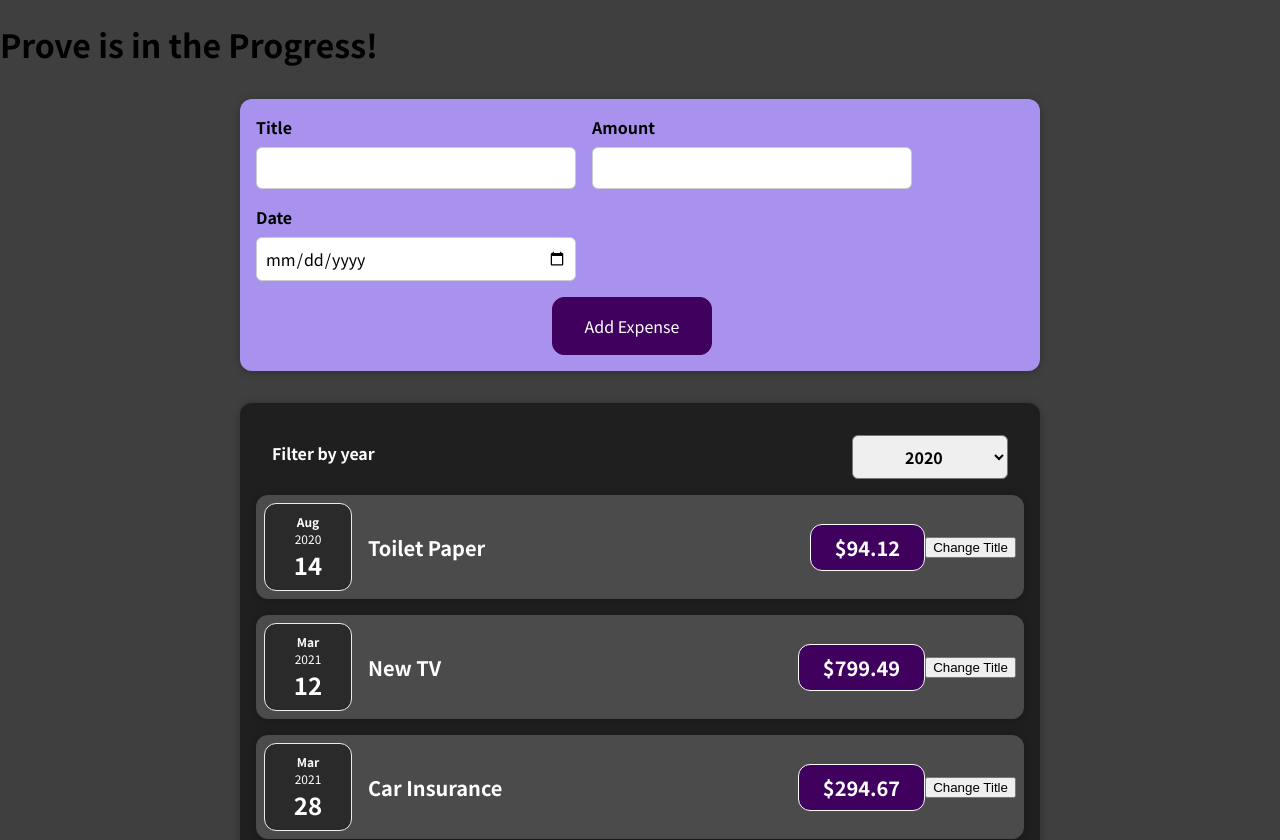
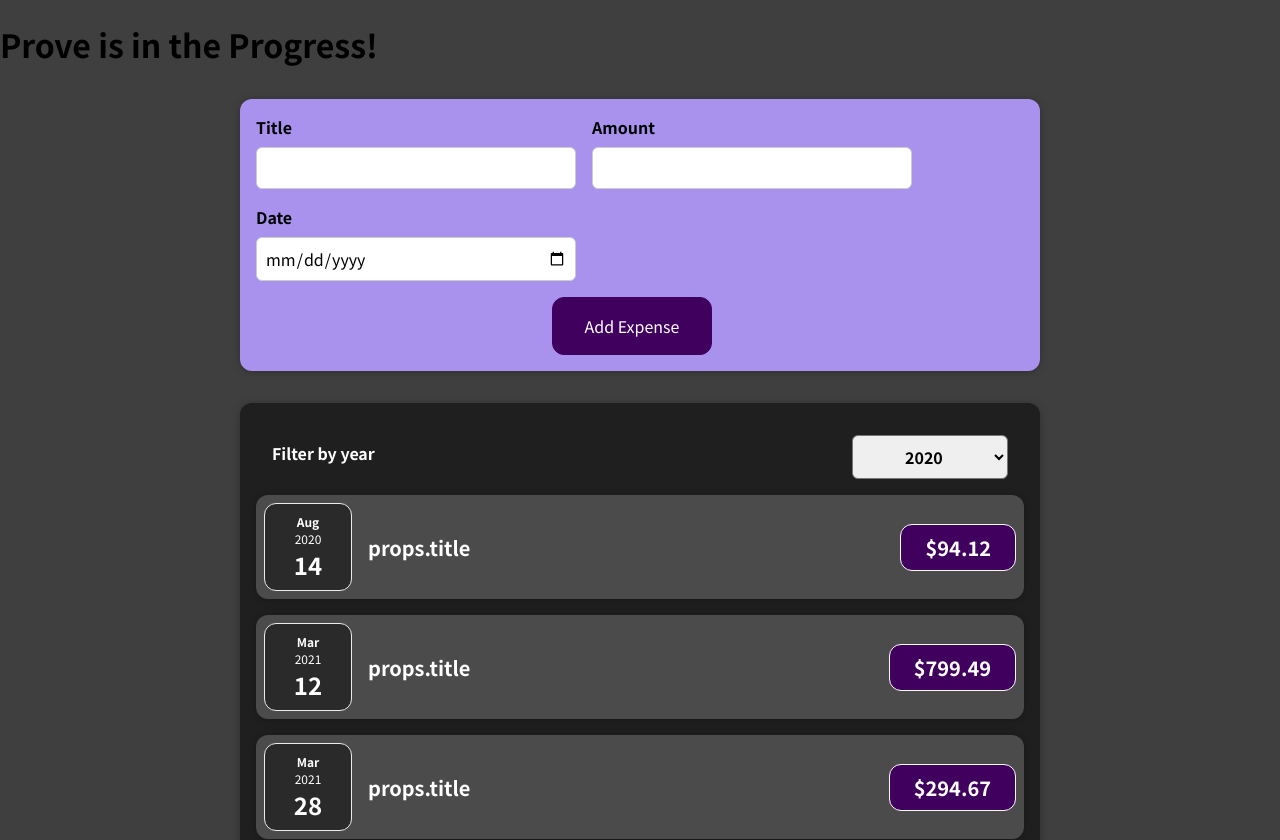
Before and after one commit to Fabulousman23/reactappfromUDM, a React (Create React App) app: page / in a window 1280 px wide. Shown: the top 840 px of the page. Built offline with nearby package versions, Linux system fonts and the light colour scheme.

Commit message:
stateless componetn

```diff
--- a/src/componetns/expense-item/ExpenseItem.js
+++ b/src/componetns/expense-item/ExpenseItem.js
@@ -1,25 +1,16 @@
 import ExpenseDate from "../expense-date/ExpenseDate";
 import Card from "../card/Card";
 import "./ExpenseItem.css";
-import React, { useState } from "react";
 
 const ExpenseItem = (props) => {
-    const [title, setTitle] = useState(props.title);
 
-
-    const clickHandler = () => {
-        setTitle('Updated!');
-        console.log(title);
-
-    }
     return (
         <Card className="expense-item">
             <ExpenseDate date={props.date} />
             <div className="expense-item__description">
-                <h2>{title}</h2>
+                <h2>props.title</h2>
                 <div className="expense-item__price">${props.amount}</div>
             </div>
-            <button onClick={clickHandler}>Change Title</button>
         </Card >
     );
 }
```
